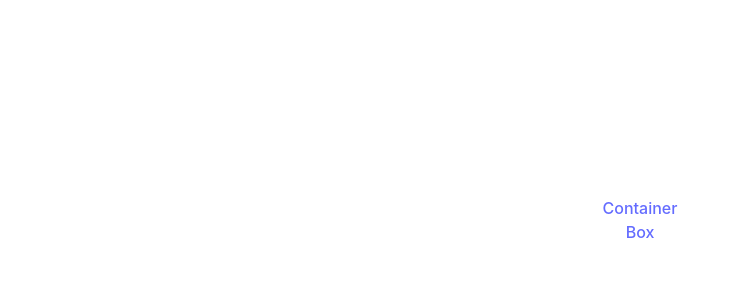
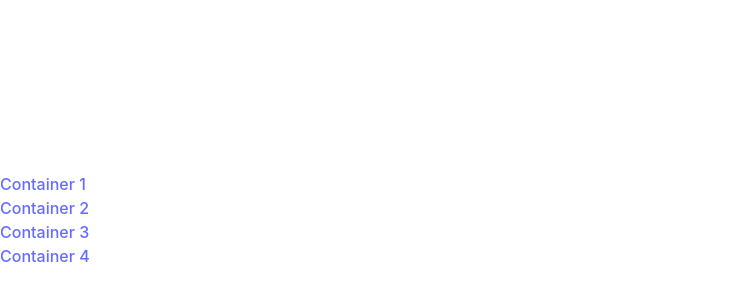
Before and after one commit to mcr-samosa/mcr-samosa.github.io, a React (Vite) app: page / in a window 1280 px wide. Shown: the part 180-480 px from the top of the page, without its empty margins (0-737 px from the left). Built offline with nearby package versions, Linux system fonts and the light colour scheme.

Commit message:
add bulma and begin component formatting

```diff
--- a/package.json
+++ b/package.json
@@ -12,6 +12,7 @@
   },
   "dependencies": {
     "react": "^18.2.0",
+    "react-bulma-components": "^4.1.0",
     "react-dom": "^18.2.0",
     "react-router-dom": "^6.3.0"
   },
--- a/src/App.css
+++ /dev/null
@@ -1,6 +0,0 @@
-#root {
-  max-width: 1280px;
-  margin: 0 auto;
-  padding: 2rem;
-  text-align: center;
-}
--- a/src/App.tsx
+++ /dev/null
@@ -1,39 +0,0 @@
-import { useState } from "react";
-import "./App.css";
-import { Link } from "react-router-dom";
-
-function App() {
-  const [count, setCount] = useState(0);
-
-  return (
-    <div className="App">
-      <nav>
-        <Link to="/container">Container</Link>
-        <br />
-        <Link to="/box">Box</Link>
-      </nav>
-      {/*<div>*/}
-      {/*  <a href="https://vitejs.dev" target="_blank">*/}
-      {/*    <img src="/vite.svg" className="logo" alt="Vite logo" />*/}
-      {/*  </a>*/}
-      {/*  <a href="https://reactjs.org" target="_blank">*/}
-      {/*    <img src={reactLogo} className="logo react" alt="React logo" />*/}
-      {/*  </a>*/}
-      {/*</div>*/}
-      {/*<h1>Vite + React</h1>*/}
-      {/*<div className="card">*/}
-      {/*  <button onClick={() => setCount((count) => count + 1)}>*/}
-      {/*    count is {count}*/}
-      {/*  </button>*/}
-      {/*  <p>*/}
-      {/*    Edit <code>src/App.tsx</code> and save to test HMR*/}
-      {/*  </p>*/}
-      {/*</div>*/}
-      {/*<p className="read-the-docs">*/}
-      {/*  Click on the Vite and React logos to learn more*/}
-      {/*</p>*/}
-    </div>
-  );
-}
-
-export default App;
--- a/src/main.tsx
+++ b/src/main.tsx
@@ -1,18 +1,16 @@
 import React from "react";
 import ReactDOM from "react-dom/client";
-import App from "./App";
 import "./index.css";
 import { BrowserRouter, Route, Routes } from "react-router-dom";
-import Container from "./routes/Container";
-import Box from "./routes/Box";
+import Container from "./routes/Container/Container";
+import Home from "./routes/Home/Home";
 
 ReactDOM.createRoot(document.getElementById("root") as HTMLElement).render(
   <React.StrictMode>
     <BrowserRouter>
       <Routes>
-        <Route path="/" element={<App />} />
+        <Route path="/" element={<Home />} />
         <Route path="container/:containerId" element={<Container />} />
-        <Route path="box" element={<Box />} />
         <Route
           path="*"
           element={
--- a/src/routes/Box.tsx
+++ /dev/null
@@ -1,9 +0,0 @@
-const Box = () => {
-  return (
-    <main>
-      <h2>Box</h2>
-    </main>
-  );
-};
-
-export default Box;
--- a/src/routes/Container.tsx
+++ /dev/null
@@ -1,13 +0,0 @@
-import { useParams } from "react-router-dom";
-
-const Container = () => {
-  const { containerId } = useParams();
-
-  return (
-    <main>
-      <h2>{`Container ${containerId}`}</h2>
-    </main>
-  );
-};
-
-export default Container;
--- /dev/null
+++ b/src/routes/Container/Container.tsx
@@ -0,0 +1,18 @@
+import { useParams } from "react-router-dom";
+
+const Container = () => {
+  const { containerId } = useParams();
+
+  return (
+    <main>
+      <h2>
+        {`Container ${containerId}`} - Jordans Crunchy Oat Granola, Simply
+        Granola{" "}
+      </h2>
+      <p>Toasted Wholegrain Oat and Honey Clusters.</p>
+      <img src="https://assets.sainsburys-groceries.co.uk/gol/7713798/1/640x640.jpg" />
+    </main>
+  );
+};
+
+export default Container;
--- /dev/null
+++ b/src/routes/Home/Home.tsx
@@ -0,0 +1,19 @@
+import { Link, useParams } from "react-router-dom";
+
+const Home = () => {
+  return (
+    <main>
+      <nav>
+        <Link to="/container/1">Container 1</Link>
+        <br />
+        <Link to="/container/2">Container 2</Link>
+        <br />
+        <Link to="/container/3">Container 3</Link>
+        <br />
+        <Link to="/container/4">Container 4</Link>
+      </nav>
+    </main>
+  );
+};
+
+export default Home;
```
Also changed, not shown: 1 other file (tests, documents, lock files or other folders).
